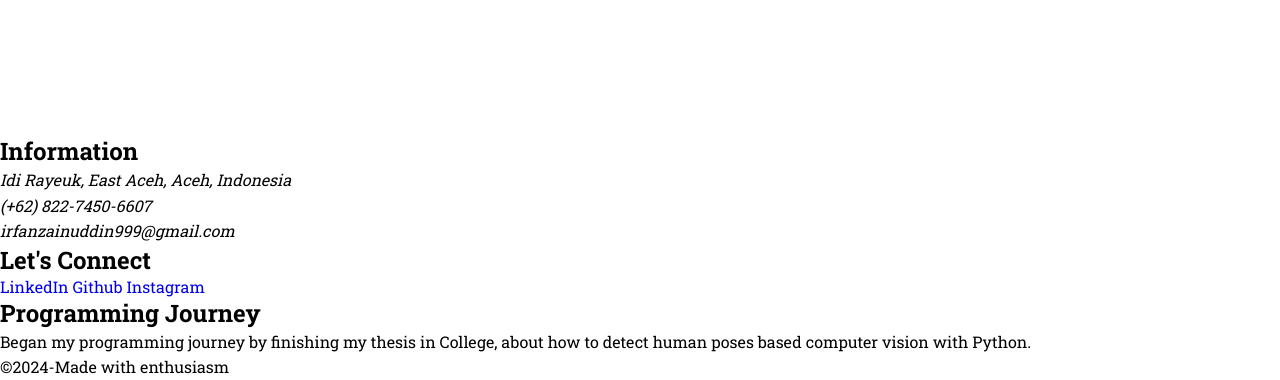
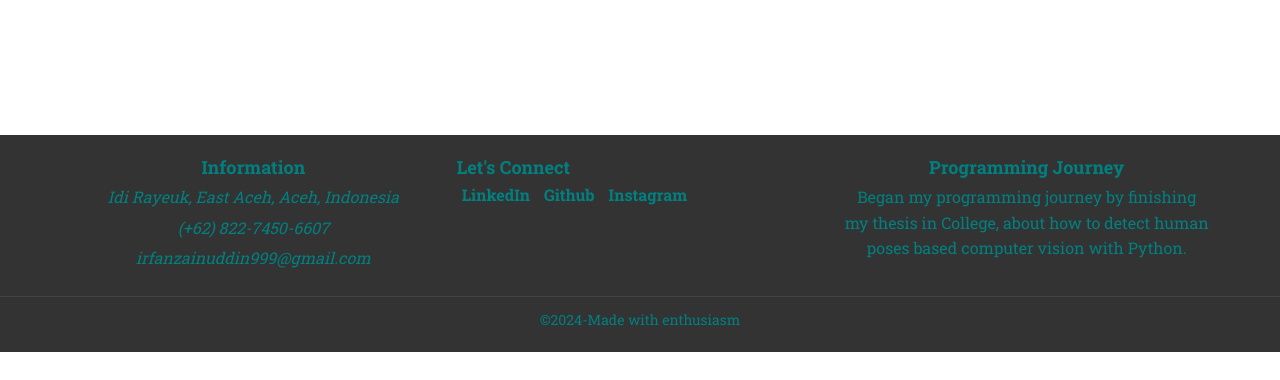
Before and after one commit to Irfanzainuddin11/website-portfolio, a plain HTML site: page index.html in a window 1280 px wide. Shown: the part 701-1081 px from the top of the page. After the commit the page ends 1053 px from the top, so only its background shows below. Drawn offline with Linux system fonts and the light colour scheme.

Commit message:
Add: make style for footer

```diff
--- a/style/style.css
+++ b/style/style.css
@@ -261,3 +261,67 @@ nav ul li:hover {
     width: 16rem;
     height: 12rem;
 }
+
+/* footer */
+footer {
+    background-color: #333;
+    color: teal;
+    padding: 20px 0;
+    text-align: center;
+}
+
+.footer-container {
+    display: flex;
+    justify-content: space-around;
+    flex-wrap: wrap;
+    max-width: 1200px;
+    margin: 0 auto;
+    padding: 0 20px;
+}
+
+.footer-info,
+.footer-social,
+.footer-about {
+    flex: 1;
+    min-width: 200px;
+    margin: 0 10px;
+}
+
+.footer-info h2,
+.footer-social h2,
+.footer-about h2 {
+    margin-top: 0;
+    font-size: 18px;
+}
+
+.footer-info p,
+.footer-about p {
+    margin: 5px 0;
+}
+
+.footer-social {
+    text-align: left;
+}
+
+.footer-social .social-icon {
+    display: inline-block;
+    margin: 5px;
+    color: teal;
+    text-decoration: none;
+    font-weight: bold;
+}
+
+.footer-social .social-icon:hover {
+    text-decoration: underline;
+}
+
+.footer-bottom {
+    margin-top: 20px;
+    border-top: 1px solid #444;
+    padding-top: 10px;
+}
+
+.footer-bottom p {
+    margin: 0;
+    font-size: 14px;
+}
```
